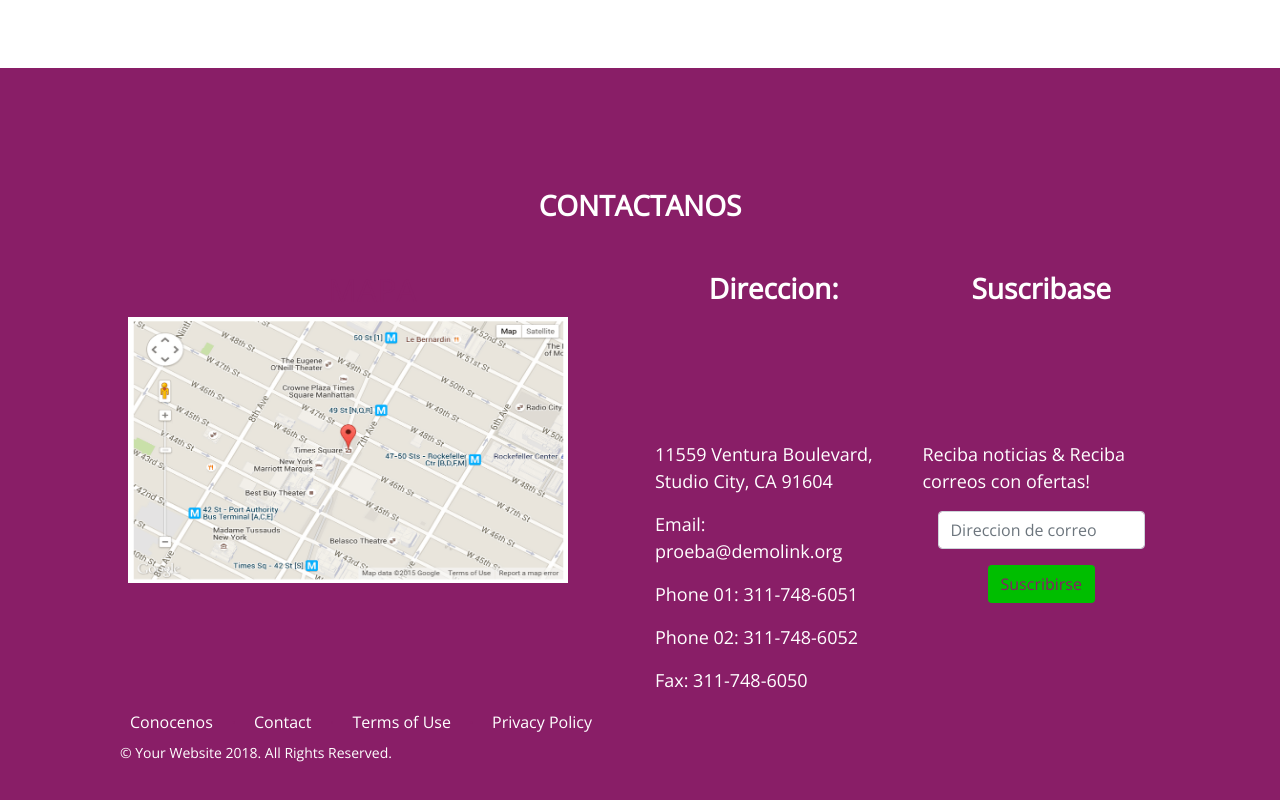
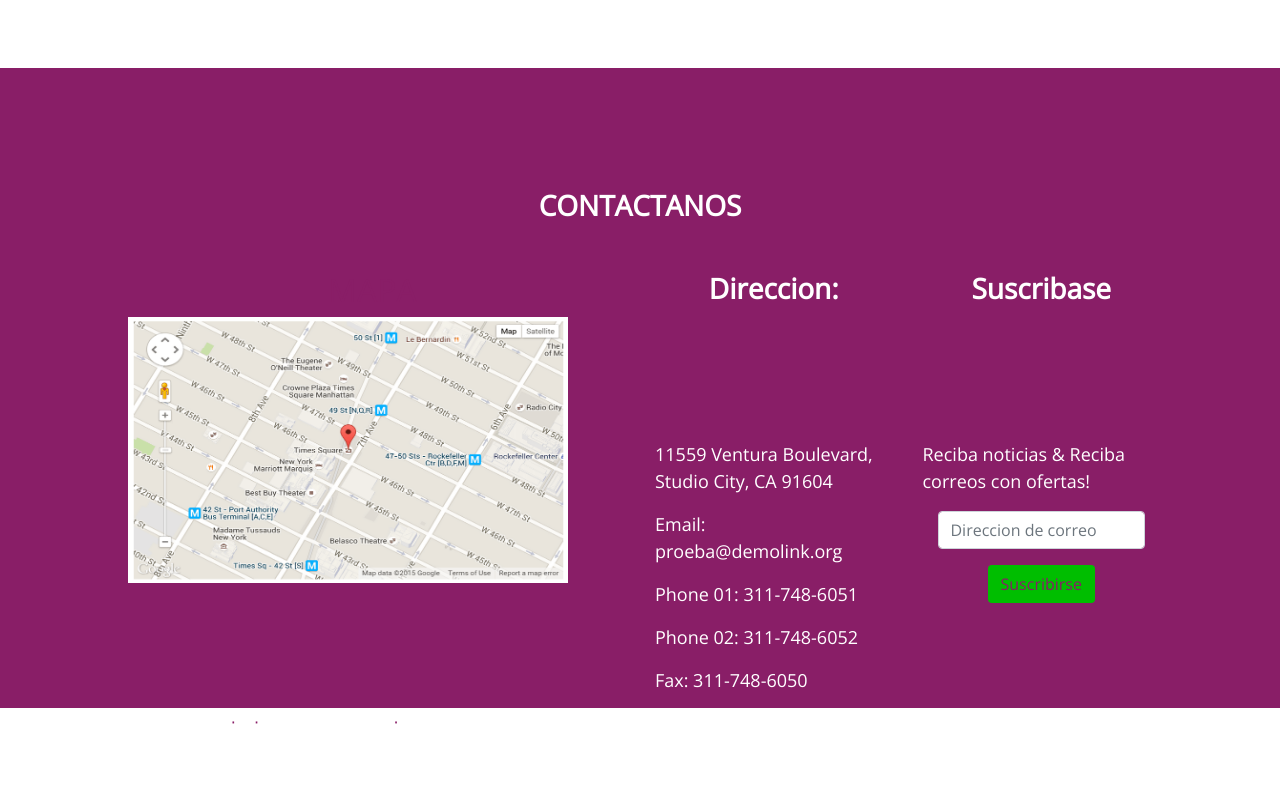
Before and after one commit to AmbarPHP/Landing3_real, a Vue app: page / in a window 1280 px wide. Shown: the part 4968-5768 px from the top of the page. After the commit the page ends 5731 px from the top, so only its background shows below. Built offline with nearby package versions, Linux system fonts and the light colour scheme; what vue-scrollactive would draw is missing.

Commit message:
hotfix in Contactus

```diff
--- a/src/components/ContactUs.vue
+++ b/src/components/ContactUs.vue
@@ -110,7 +110,7 @@ $font: "Open Sans", sans-serif;
   background-color: $color-complementario;
   color: $color-complementario;
   margin-top: 1vh;
-  height: 100vh; // si no pongo el height se adapta al contenido
+
   width: 100%; // trate de darle un ancho de el view port
 
   h1 {
--- a/src/components/Footer.vue
+++ b/src/components/Footer.vue
@@ -5,12 +5,10 @@
       <div class="col-lg-6 h-100 text-center text-lg-left my-auto">
         <ul class="list-inline mb-2">
           <li class="list-inline-item">
-            <a href="#">Conocenos</a>
+            <a href="#About">Conocenos</a>
           </li>
           <li class="list-inline-item">&sdot;</li>
-          <li class="list-inline-item">
-            <a href="#">Contact</a>
-          </li>
+
           <li class="list-inline-item">&sdot;</li>
           <li class="list-inline-item">
             <a href="#">Terms of Use</a>
```
